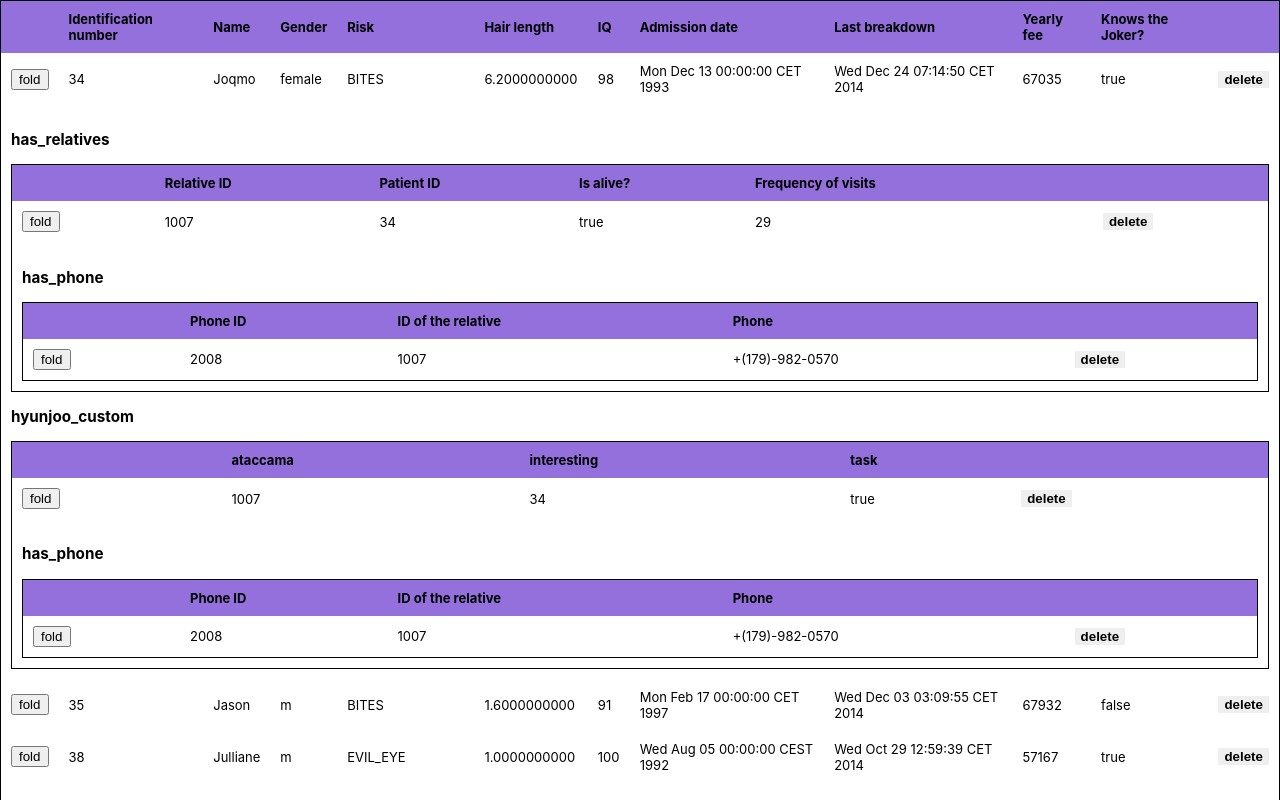
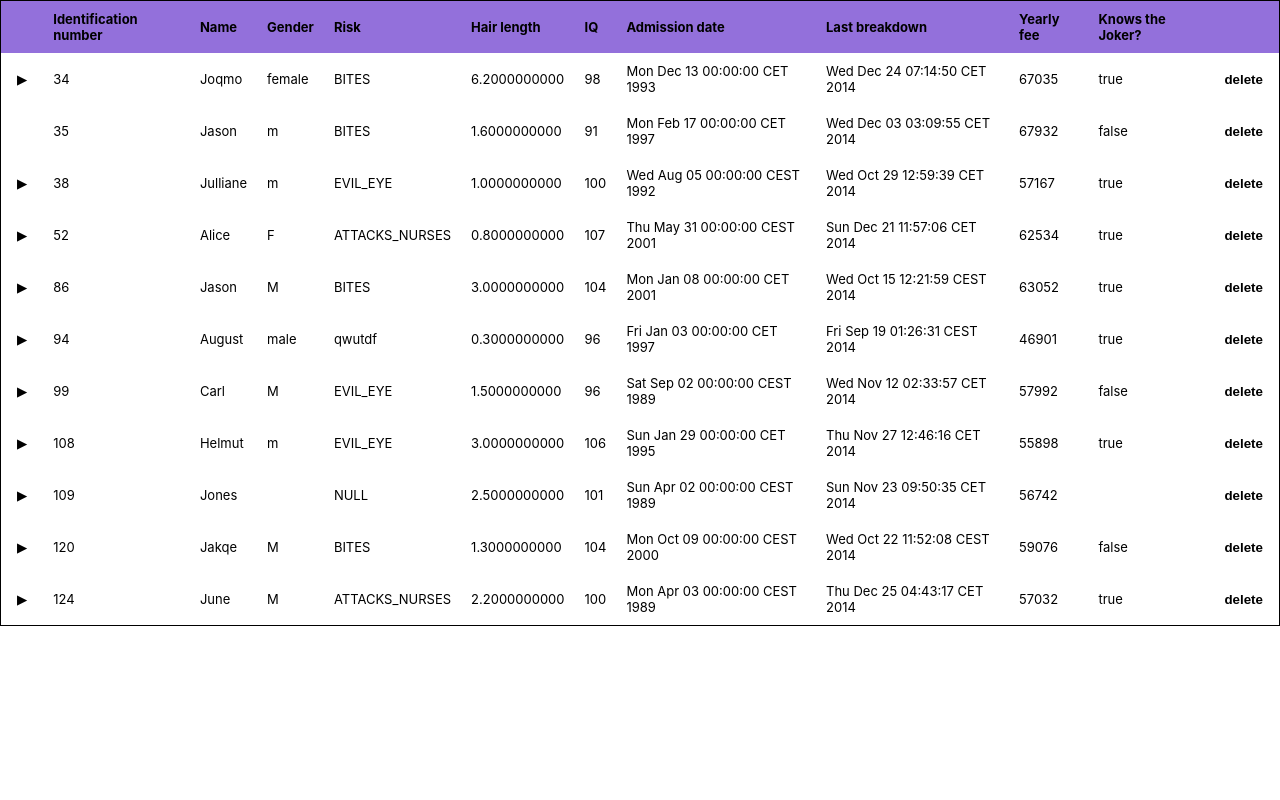
Before and after one commit to hyeonjoo/nested-table, a Next.js app: page / in a window 1280 px wide. Shown: the top 800 px of the page. Built offline with nearby package versions, Linux system fonts and the light colour scheme.

Commit message:
feat: make it foldable

```diff
--- a/components/modules/Row.tsx
+++ b/components/modules/Row.tsx
@@ -3,6 +3,7 @@ import { autorun } from "mobx";
 import { observer } from "mobx-react-lite";
 import Record from "@models/Record";
 import Columns from "./Columns";
+import { useState } from "react";
 
 interface RowProps {
   record: Record;
@@ -13,6 +14,9 @@ const Row = observer(({ record, index }: RowProps) => {
   const store = useStore();
   const kids = record.kids;
 
+  const hasChildren = Object.keys(kids).length > 0;
+  const [isFolded, setIsFolded] = useState<Boolean>(true);
+
   autorun((reaction) => {
     reaction.trace();
     console.log(record);
@@ -21,7 +25,11 @@ const Row = observer(({ record, index }: RowProps) => {
     <>
       <tr>
         <td>
-          <button>fold</button>
+          {hasChildren ? (
+            <button onClick={() => setIsFolded(!isFolded)}>
+              {isFolded ? "▶" : "▼"}
+            </button>
+          ) : null}
         </td>
         <Columns data={Object.values(record.data)} />
         <td>
@@ -33,8 +41,8 @@ const Row = observer(({ record, index }: RowProps) => {
           </button>
         </td>
       </tr>
-      {Object.keys(kids).length > 0 ? (
-        <tr>
+      {hasChildren ? (
+        <tr style={isFolded ? { display: "none" } : null}>
           <td colSpan={20}>
             {Object.keys(kids).map((kidName, ind) => (
               <div>
--- a/styles/global.css
+++ b/styles/global.css
@@ -27,9 +27,12 @@ td {
   margin: 0;
 }
 
+button {
+  border: 0;
+  background-color: white;
+}
+
 .btn-delete {
-  border: 0;
-  background-color: none;
   font-weight: bold;
 }
 
```
